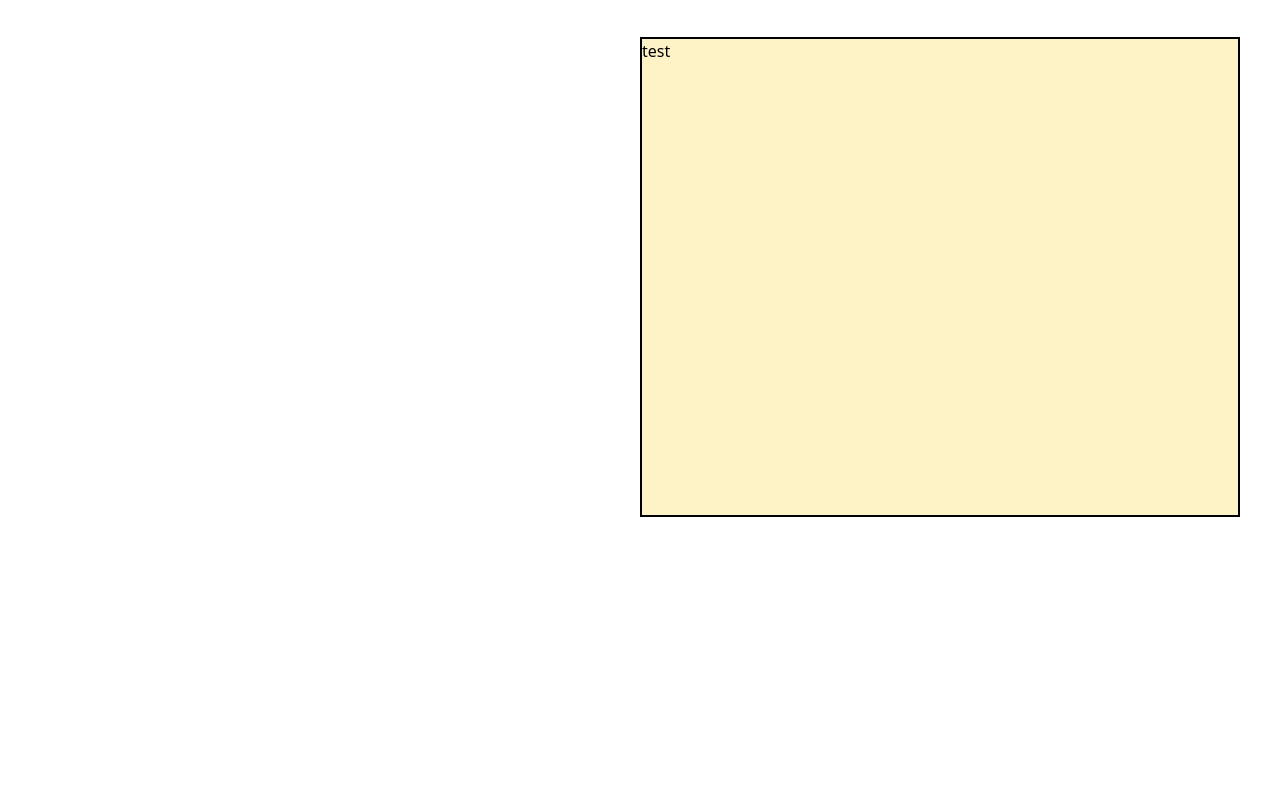
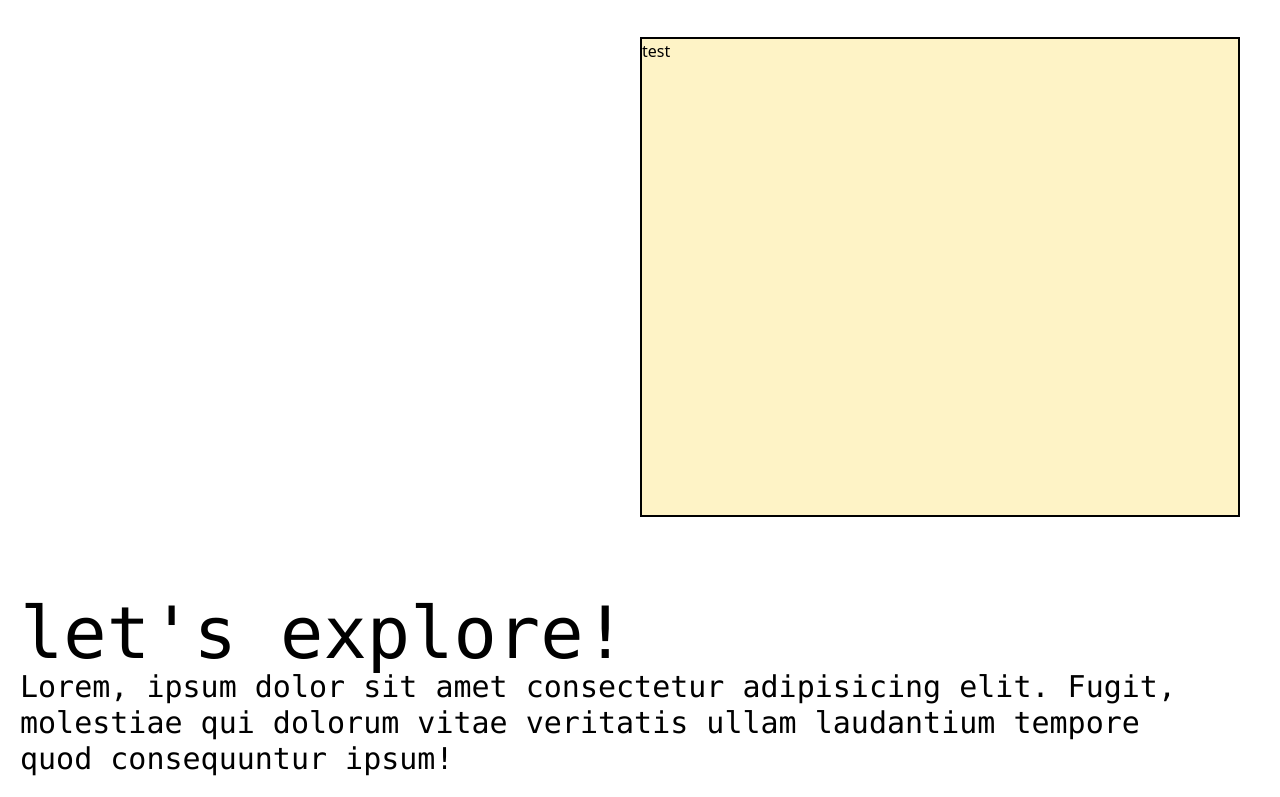
Before and after one commit to kutoreduso/Fragrances-Website, a website: page src/index.html in a window 1280 px wide. Shown: the part 455-1252 px from the top of the page. Before the commit the page ends 1012 px from the top, so only its background shows below. Drawn offline with Linux system fonts and the light colour scheme.

Commit message:
add another content to header!

```diff
--- a/src/index.html
+++ b/src/index.html
@@ -31,6 +31,12 @@
             test
         </div>
     </div>
+    <div class="justify-start pt-15">
+        <h1 class="text-7xl font-mono font-medium">
+            let's explore!
+        </h1>
+        <p class="text-3xl font-mono font-thin md:w-300">Lorem, ipsum dolor sit amet consectetur adipisicing elit. Fugit, molestiae qui dolorum vitae veritatis ullam laudantium tempore quod consequuntur ipsum!</p>
+    </div>
  </div>
 </body>
 </html>
```
Also changed, not shown: dist/output.css.
